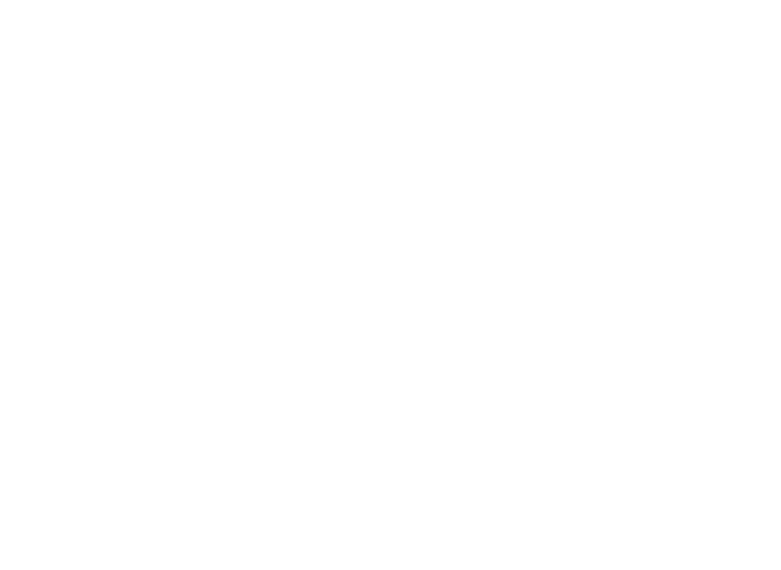
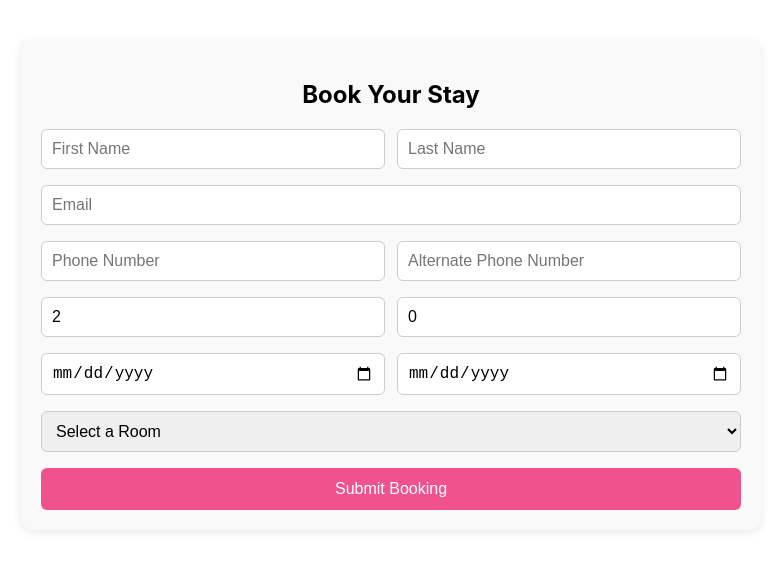
Before and after one commit to karthikkishorkk/hotel-room-management, a React (Create React App) app: page /booking in a window 1280 px wide. Before the commit this address had no page. Shown: the top 570 px of the page, without its empty margins (249-1030 px from the left). Built offline with nearby package versions, Linux system fonts and the light colour scheme.

Commit message:
BookingPage Added

```diff
--- a/src/App.js
+++ b/src/App.js
@@ -1,8 +1,10 @@
-// src/App.js
 import React from 'react';
 import { BrowserRouter as Router, Routes, Route } from 'react-router-dom';
 import LandingPage from './Pages/LandingPage/LandingPage';
 import LoginPage from './Pages/LoginPage/LoginPage';
+import BookingPage from './Pages/BookingPage/BookingPage';
+
+
 
 function App() {
   return (
@@ -10,6 +12,7 @@
       <Routes>
         <Route path="/" element={<LandingPage />} />
         <Route path="/login" element={<LoginPage />} />
+        <Route path="/booking" element={<BookingPage />} />
       </Routes>
     </Router>
   );
--- a/src/Components/Navbar.js
+++ b/src/Components/Navbar.js
@@ -17,7 +17,7 @@
           <li>Occupancy</li>
           <li onClick={() => navigate('/login')}>Login</li>
         </ul>
-        <button className="book-now-btn">Book Now</button>
+        <button className="book-now-btn" onClick={() => navigate('/booking')}>Book Now</button>
       </div>
     </nav>
   );
--- /dev/null
+++ b/src/Pages/BookingPage/BookingPage.css
@@ -0,0 +1,48 @@
+.booking-container {
+    max-width: 700px;
+    margin: 40px auto;
+    padding: 20px;
+    background: #f9f9f9;
+    border-radius: 12px;
+    box-shadow: 0 2px 10px rgba(0,0,0,0.1);
+  }
+
+  .booking-container h2 {
+    text-align: center;
+    margin-bottom: 20px;
+  }
+
+  .booking-form {
+    display: flex;
+    flex-direction: column;
+    gap: 16px;
+  }
+
+  .form-row {
+    display: flex;
+    flex-wrap: wrap;
+    gap: 12px;
+  }
+
+  input, select {
+    flex: 1;
+    padding: 10px;
+    border: 1px solid #ccc;
+    border-radius: 6px;
+    font-size: 16px;
+  }
+
+  .submit-btn {
+    background-color: #f0528e;
+    color: white;
+    padding: 12px;
+    border: none;
+    border-radius: 6px;
+    font-size: 16px;
+    cursor: pointer;
+    transition: background 0.3s ease;
+  }
+
+  .submit-btn:hover {
+    background-color: #d94578;
+  }
--- /dev/null
+++ b/src/Pages/BookingPage/BookingPage.js
@@ -0,0 +1,157 @@
+import React, { useState } from 'react';
+import './BookingPage.css';
+
+const roomTypes = [
+  { type: 'Standard', price: '$60' },
+  { type: 'Classic', price: '$70' },
+  { type: 'Duplex Room', price: '$80' },
+  { type: 'Double Room', price: '$90' },
+  { type: 'Queens Suite', price: '$110' },
+  { type: 'Presidential Suite', price: '$150' },
+  { type: 'Penthouse', price: '$200' },
+];
+
+const BookingPage = () => {
+  const [formData, setFormData] = useState({
+    firstName: '',
+    lastName: '',
+    email: '',
+    phone: '',
+    altPhone: '',
+    guests: 2,
+    children: 0,
+    checkIn: '',
+    checkOut: '',
+    room: '',
+    childrenAges: [],
+  });
+
+  const handleChange = (e) => {
+    const { name, value } = e.target;
+
+    if (name === 'children') {
+      const childrenCount = parseInt(value);
+      setFormData((prev) => ({
+        ...prev,
+        children: childrenCount,
+        childrenAges: Array(childrenCount).fill(12),
+      }));
+    } else {
+      setFormData((prev) => ({ ...prev, [name]: value }));
+    }
+  };
+
+  const handleAgeChange = (index, value) => {
+    const updatedAges = [...formData.childrenAges];
+    updatedAges[index] = parseInt(value);
+    setFormData((prev) => ({ ...prev, childrenAges: updatedAges }));
+  };
+
+  const handleSubmit = (e) => {
+    e.preventDefault();
+    console.log('Booking Submitted:', formData);
+  };
+
+  return (
+    <div className="booking-container">
+      <h2>Book Your Stay</h2>
+      <form onSubmit={handleSubmit} className="booking-form">
+        <div className="form-row">
+          <input
+            type="text" name="firstName" placeholder="First Name" required
+            value={formData.firstName}
+            onChange={handleChange}
+          />
+          <input
+            type="text" name="lastName" placeholder="Last Name" required
+            value={formData.lastName}
+            onChange={handleChange}
+          />
+        </div>
+        <div className="form-row">
+          <input
+            type="email" name="email" placeholder="Email" required
+            value={formData.email}
+            onChange={handleChange}
+          />
+        </div>
+        <div className="form-row">
+          <input
+            type="tel" name="phone" placeholder="Phone Number" required
+            value={formData.phone}
+            onChange={handleChange}
+          />
+          <input
+            type="tel" name="altPhone" placeholder="Alternate Phone Number"
+            value={formData.altPhone}
+            onChange={handleChange}
+          />
+        </div>
+        <div className="form-row">
+          <input
+            type="number" name="guests"
+            min="1" placeholder="No. of Guests"
+            value={formData.guests}
+            onChange={handleChange}
+          />
+          <input
+            type="number" name="children"
+            min="0" placeholder="Children (above 12)"
+            value={formData.children}
+            onChange={handleChange}
+          />
+        </div>
+
+        {formData.children > 0 && (
+          <div className="form-row">
+            {formData.childrenAges.map((age, index) => (
+              <select
+                key={index}
+                value={age}
+                onChange={(e) => handleAgeChange(index, e.target.value)}
+              >
+                {Array.from({ length: 7 }, (_, i) => 12 + i).map((a) => (
+                  <option key={a} value={a}>{a}</option>
+                ))}
+              </select>
+            ))}
+          </div>
+        )}
+
+        <div className="form-row">
+          <input
+            type="date" name="checkIn"
+            value={formData.checkIn}
+            onChange={handleChange}
+            required
+          />
+          <input
+            type="date" name="checkOut"
+            value={formData.checkOut}
+            onChange={handleChange}
+            required
+          />
+        </div>
+        <div className="form-row">
+            <select
+                name="room"
+                value={formData.room}
+                onChange={handleChange}
+                required
+            >
+            <option value="" disabled>Select a Room</option>
+                {roomTypes.map((room) => (
+                    <option key={room.type} value={room.type}>
+                    {room.type} - {room.price}
+                    </option>
+                ))}
+            </select>
+
+        </div>
+        <button type="submit" className="submit-btn">Submit Booking</button>
+      </form>
+    </div>
+  );
+};
+
+export default BookingPage;
```
